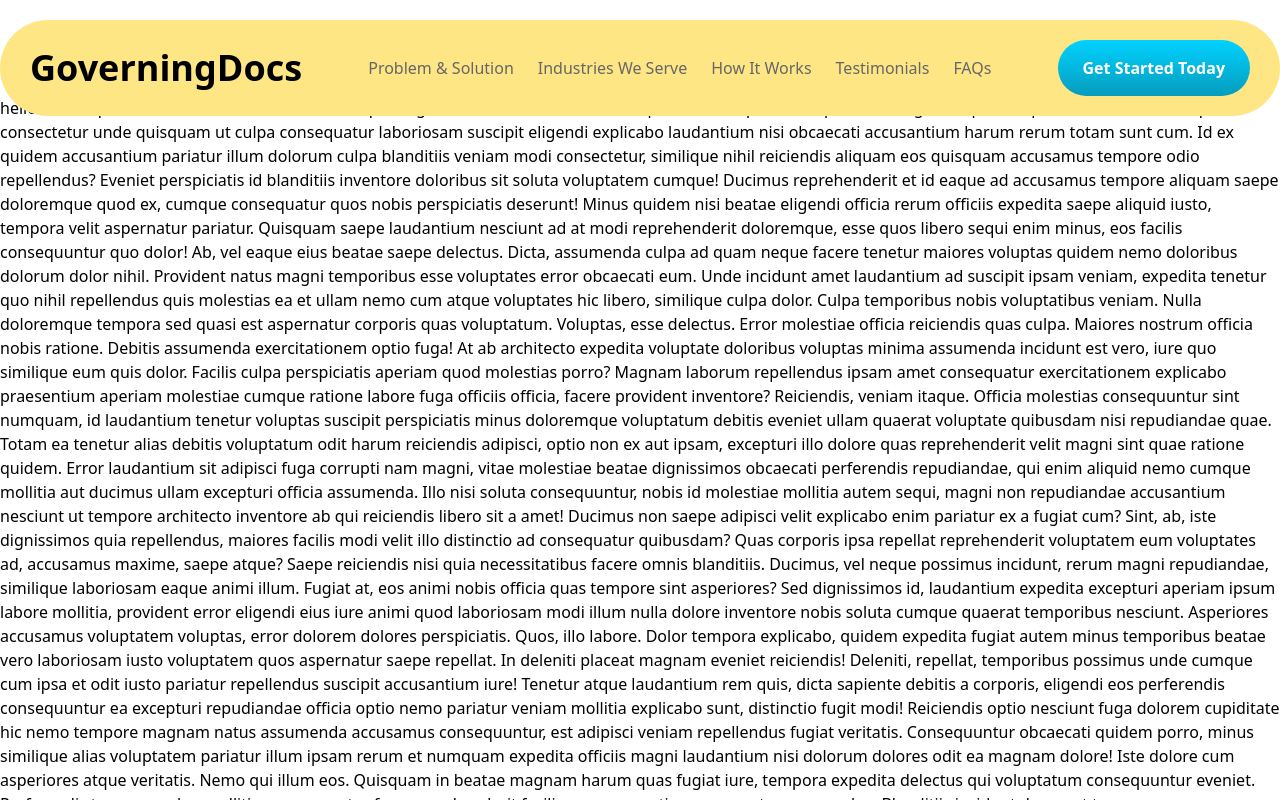
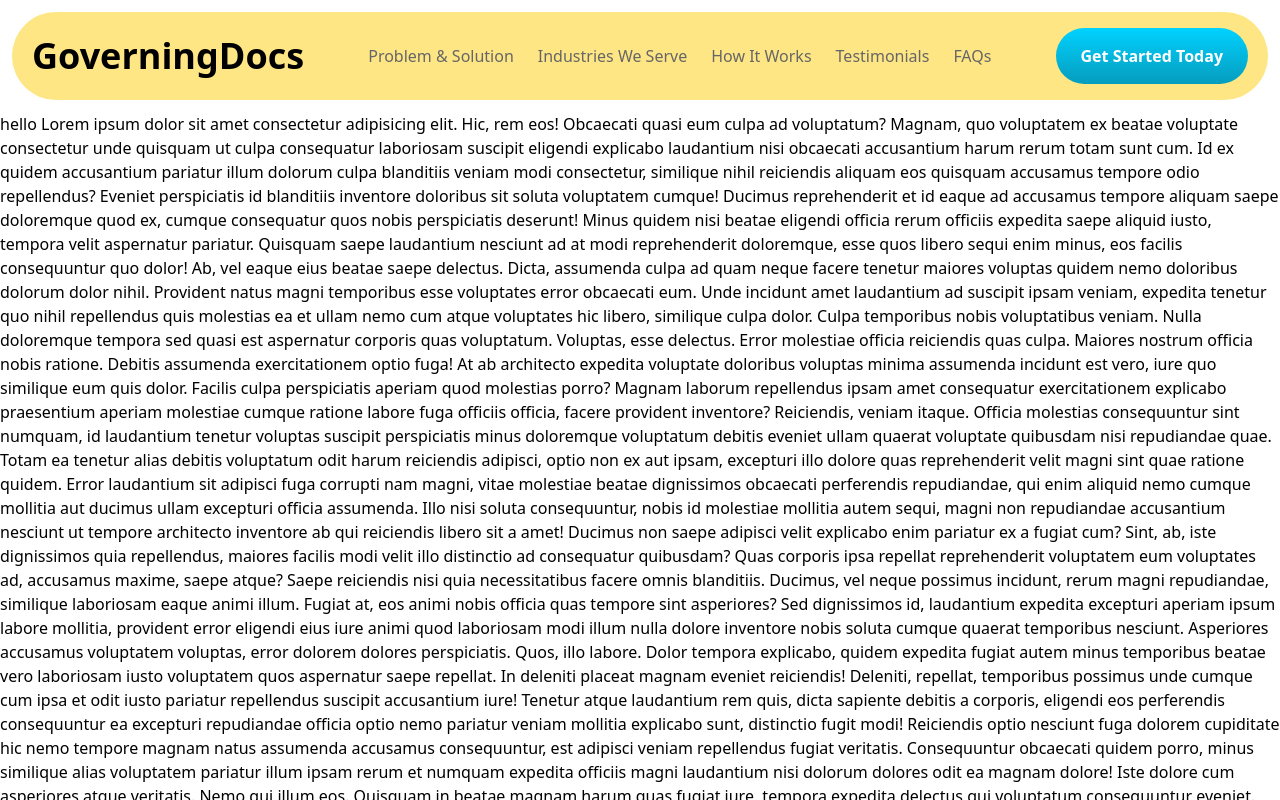
Before and after one commit to sadman-zakaria/Government-site, a React (Vite) app: page / in a window 1280 px wide. Shown: the top 800 px of the page. Built offline with nearby package versions, Linux system fonts and the light colour scheme.

Commit message:
"litele changes and created new components in navbar, add some common components also"

```diff
--- a/src/Componentes/Nav&Footer/Navber.jsx
+++ b/src/Componentes/Nav&Footer/Navber.jsx
@@ -1,37 +1,49 @@
 import React from 'react'
 import Button from '../common/Button'
 import { navItems } from '../../lib/DAtaBase'
+import Logo from '../common/Logo'
+import MobileMe from '../common/MobileMenu'
 const Navber = () => {
 
   return (
     <>
 
-        <nav className='  sticky top-5 z-50  backdrop-blur-lg rounded-full max-w-[1440px] mx-auto '>
+        <nav className='p-3 bg-transparent'>
+        <div className=' xl:max-w-[1440px]   mx-auto '>
 
             <div className='flex justify-between items-center gap-2.5  px-2
-                sm:px-5 xl:px-[30px] py-2 sm:py-3.5 xl:py-5  rounded-full   bg-amber-200'>
+            sm:px-4 xl:px-[20px] py-2 sm:py-3.5 xl:py-4  rounded-full   bg-amber-200'>
 
-                    <h2 className='font-bold text-xl sm:text-2xl lg:text-3xl xl:text-4xl'>GoverningDocs</h2>
+                <Logo/>
 
                 <ul className=' flex items-center justify-center gap-4 xl:gap-6' >
                     {navItems.map(({label,link},index)=>(
-                            <li className='' key={index}>
+                        <li className='hidden md:flex' key={index}>
                             <a className='text-[#666666] hover:text-blue-300 transition-colors duration-300 text-sm xl:text-base' href={link} >
                             {label}
                            </a>
                         </li>
                     ))}
                 </ul>
-                    <Button>Get Started Today</Button>
+
+                <button className='md:hidden flex justify-end'>
+                    <div className='space-y-1'>
+                        <span className='block w-6 h-0.5 bg-black' />
+                        <span className='block w-6 h-0.5 bg-black' />
+                        <span className='block w-6 h-0.5 bg-black' />
+                    </div>
+                </button>
+
+                <Button className={'md:block hidden'}>Get Started Today</Button>
             </div>
 
-                <div>
-                    <button className='sm:hidden'>
 
-                    </button>
+
+
     </div>
+
+              <MobileMe/>
         </nav>
-
     </>
   )
 }
--- a/src/Componentes/common/Button.jsx
+++ b/src/Componentes/common/Button.jsx
@@ -4,7 +4,7 @@
   return (
     <>
      <div>
-        <button className={ cn("text-white bg-gradient-to-b from-[#00D2FF] to-[#059DBE] py-4 px-[25px] rounded-full font-bold hover:scale-105 duration-500 cursor-pointer " ,className)}>
+        <button className={ cn("text-white bg-gradient-to-b from-[#00D2FF] to-[#059DBE]  py-2 sm:py-4 px-[16px] sm:px-[25px] rounded-full font-bold hover:scale-105 duration-500 cursor-pointer " ,className)}>
           {children}
           </button>
      </div>
--- /dev/null
+++ b/src/Componentes/common/Logo.jsx
@@ -0,0 +1,13 @@
+import React from 'react'
+
+const Logo = () => {
+  return (
+    <>
+        <a href="#">
+            <h2 className='font-bold text-xl sm:text-2xl lg:text-3xl xl:text-4xl'>GoverningDocs</h2>
+        </a>
+    </>
+  )
+}
+
+export default Logo
--- /dev/null
+++ b/src/Componentes/common/MobileMenu.jsx
@@ -0,0 +1,17 @@
+import React from 'react'
+import Logo from './Logo'
+
+const MobileMenu = () => {
+  return (
+    <>
+       <div className='md:hidden absolute top-0 left-0 w-full h-screen bg-white z-50 overflow-y-hidden'>
+            <Logo/>
+            <button className='text-black text-2xl self-end '>
+                &times;
+            </button>
+       </div>
+    </>
+  )
+}
+
+export default MobileMenu
```
Also changed, not shown: src/App.jsx (+1 -1 lines). Lines whose indentation alone changed are shown as unchanged.
